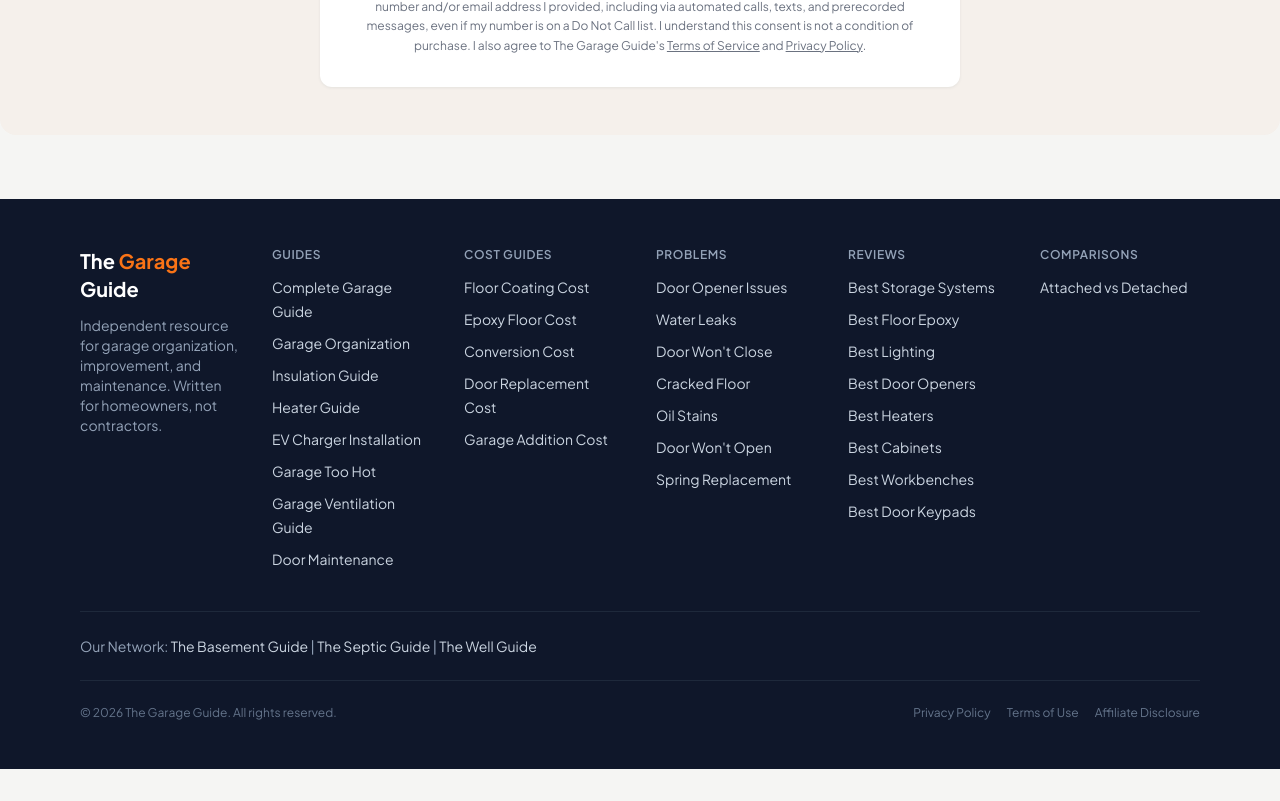
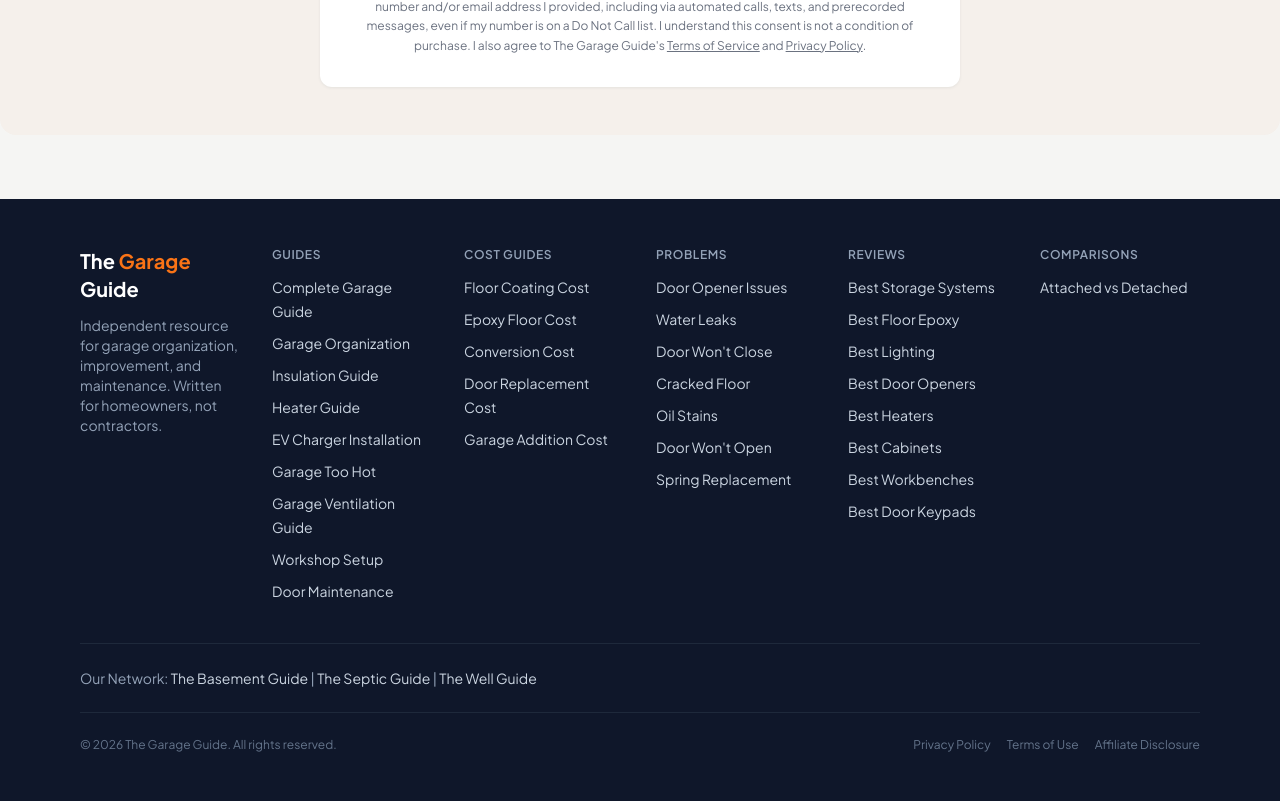
Before and after one commit to thebasementguide2026/thegarage.guide-, a Next.js app: page /reviews/best-garage-workbenches in a window 1280 px wide. Shown: the part 10294-11095 px from the top of the page. Before the commit the page ends 11063 px from the top, so only its background shows below. Built offline with nearby package versions, Linux system fonts and the light colour scheme.

Commit message:
Add Workshop Setup to footer

```diff
--- a/components/Footer.tsx
+++ b/components/Footer.tsx
@@ -11,6 +11,7 @@ const footerSections = [
       { label: 'EV Charger Installation', href: '/guides/ev-charger-installation' },
       { label: 'Garage Too Hot', href: '/guides/garage-too-hot-in-summer' },
       { label: 'Garage Ventilation Guide', href: '/guides/garage-ventilation-guide' },
+              { label: 'Workshop Setup', href: '/guides/garage-workshop-setup' },
       { label: 'Door Maintenance', href: '/guides/garage-door-maintenance' },
     ],
   },
```
